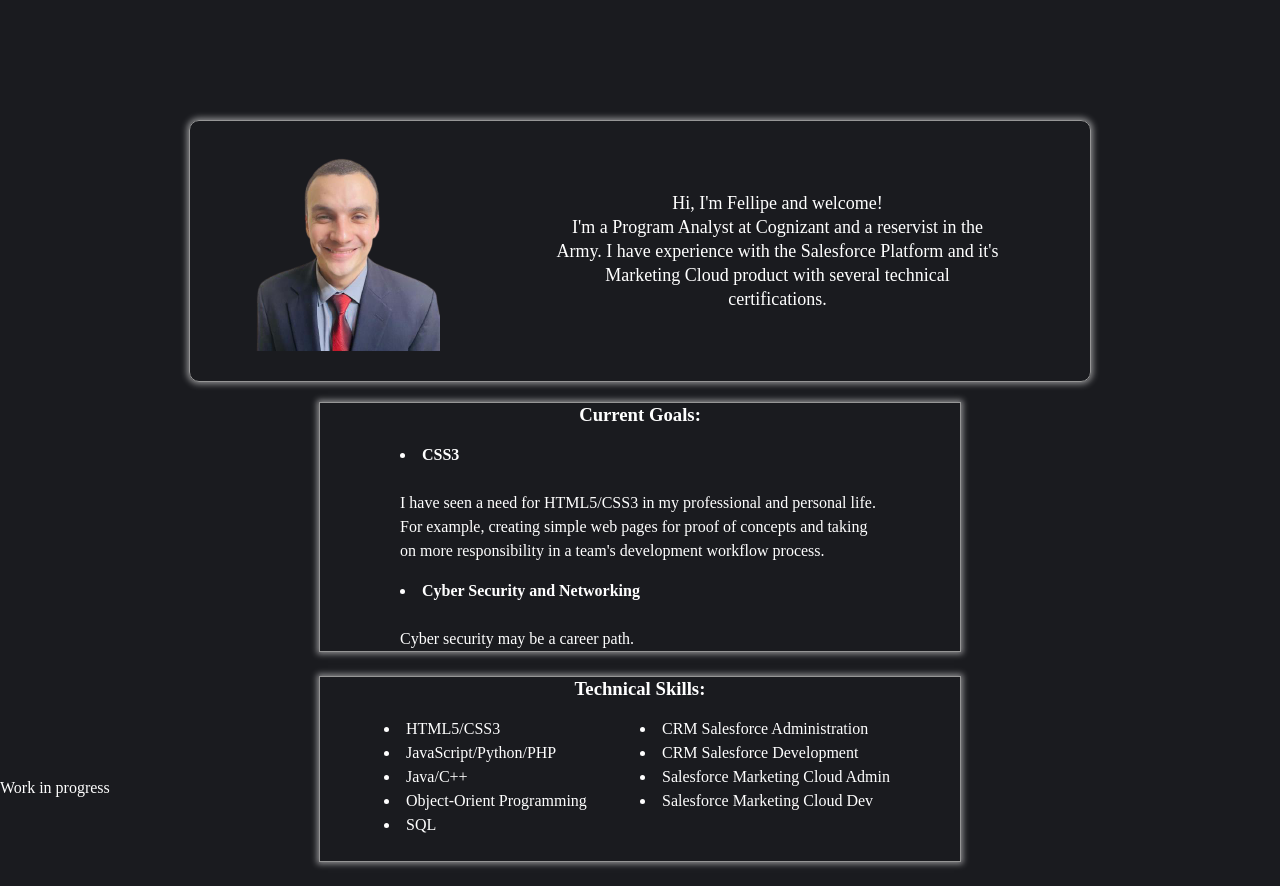
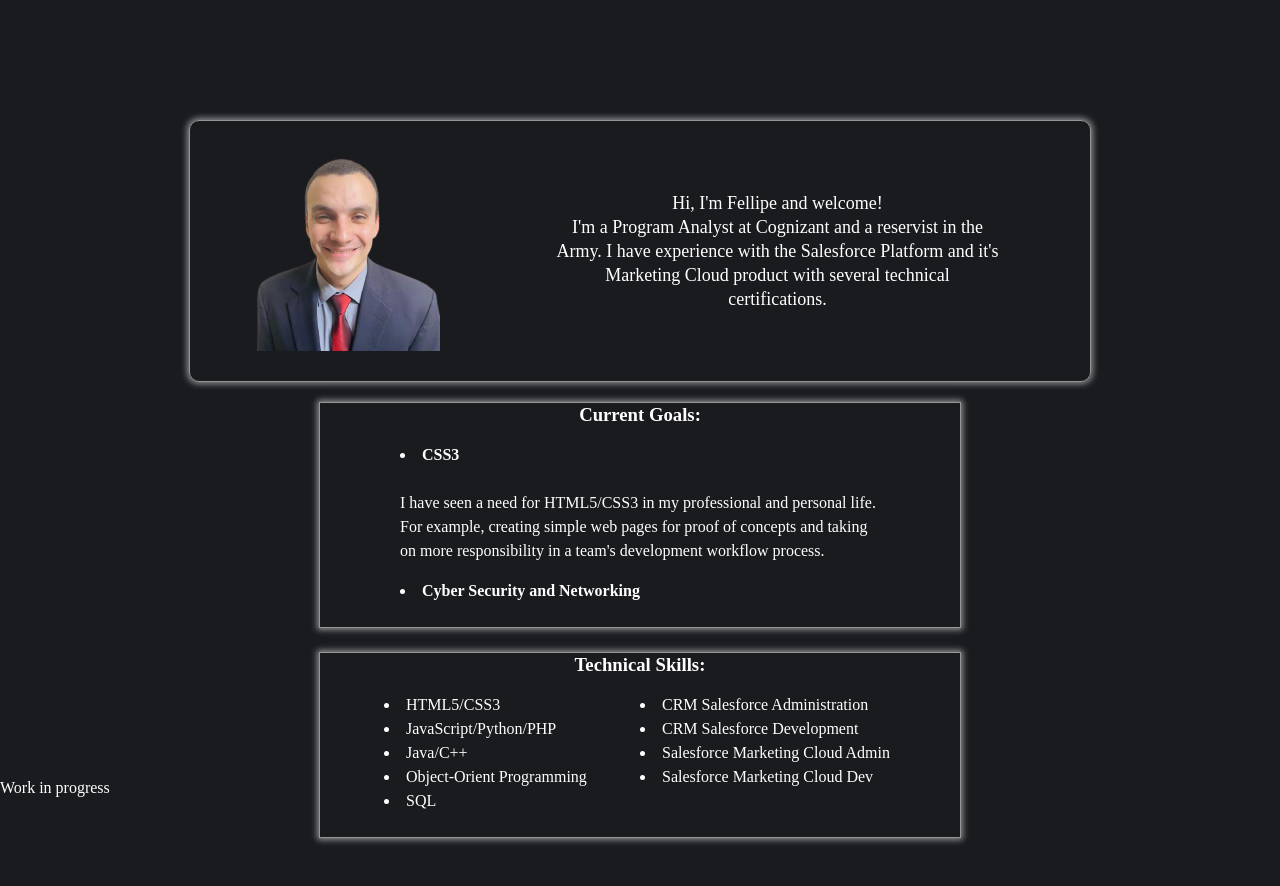
Before and after one commit to fddemora/fddemora.github.io, a website built with Parcel: page index.html in a window 1280 px wide. After the commit the page ends 862 px from the top, so only its background shows below. Built offline with nearby package versions, Linux system fonts and the light colour scheme.

Commit message:
update to goals - infosec

```diff
--- a/index.html
+++ b/index.html
@@ -40,7 +40,6 @@
             web pages for proof of concepts and taking on more responsibility in a team's development workflow process.
 
             <ul style="margin-top: 1rem;"><li><b>Cyber Security and Networking</b></li></ul><br>
-            Cyber security may be a career path.
         </div>
 
     </section>
```
